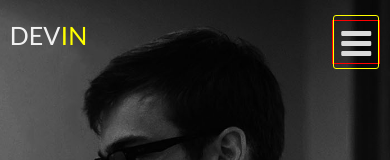
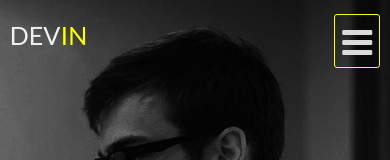
Before and after one commit to alamkare7890/Profile, a plain HTML site: page index.html in a window 390 px wide. Shown: the top 160 px of the page. Drawn offline with Linux system fonts and the light colour scheme.

Commit message:
nav-icon
remove border

```diff
--- a/css/style.css
+++ b/css/style.css
@@ -479,9 +479,7 @@ html, body{
 .navigation{
     justify-content: space-between;
 }
-.nav-icon{
-    border: 1px solid red;
-}
+
 .nav-icon a{
     display: inline;
 
```
